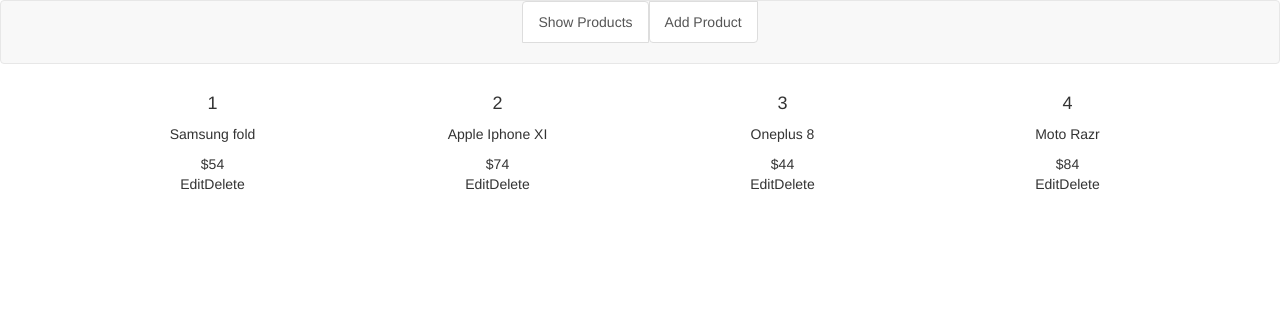
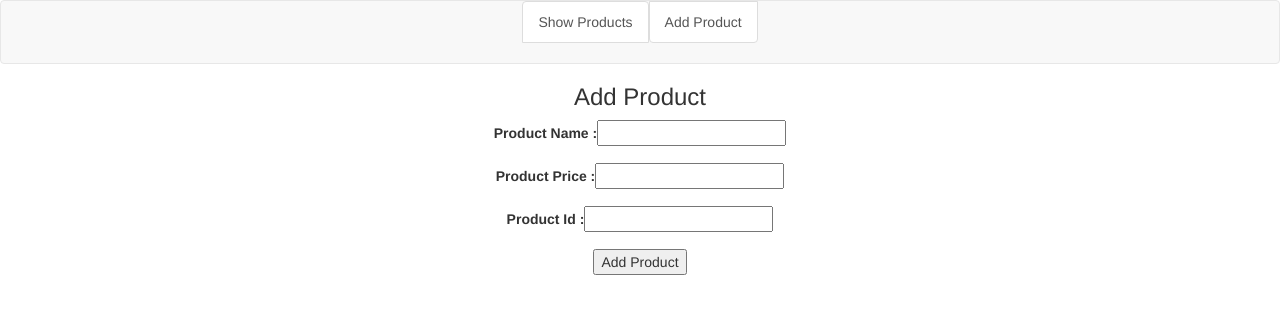
Before and after one commit to kunal-kashyap/React_Authorization, a React (Create React App) app: page /add-product in a window 1280 px wide. Shown: the top 314 px of the page. Built offline with nearby package versions, Linux system fonts and the light colour scheme; data requests are answered from the project's data file.

Commit message:
Add, delete, fetch and delete products

```diff
--- a/products.json
+++ b/products.json
@@ -1,24 +1,19 @@
 {
   "products": [
     {
-      "id": 1,
-      "name": "Samsung fold",
-      "price": "$54"
+      "id": 4,
+      "name": "Moto Razr",
+      "price": "85"
     },
     {
-      "id": 2,
-      "name": "Apple Iphone XI",
-      "price": "$74"
+      "name": "Redmi Note 7",
+      "price": "30",
+      "id": "5"
     },
     {
-      "id": 3,
-      "name": "Oneplus 8",
-      "price": "$44"
-    },
-    {
-      "id": 4,
-      "name": "Moto Razr",
-      "price": "$84"
+      "name": "Apple Iphone XI",
+      "price": "46",
+      "id": "IUY70j"
     }
   ]
 }
--- a/src/App.js
+++ b/src/App.js
@@ -1,5 +1,5 @@
 import React from 'react';
-import Header from './Components/common';
+import Header from './Components/common/Header';
 
 import './App.css';
 
--- /dev/null
+++ b/src/Components/AddProduct/index.js
@@ -0,0 +1,56 @@
+import React, { Component } from 'react'
+import axios from '../../axios'
+
+import Input from '../common/Input'
+import Button from '../common/Button'
+
+
+class AddProduct extends Component {
+
+    state = {
+        productName: null,
+        productPrice: null,
+        productId: null,
+    }
+
+    saveForm = () => {
+        const {productName, productPrice, productId} = this.state;
+
+        let params = {
+            name: productName,
+            price: productPrice,
+            id: productId
+        }
+
+        axios.post(`/products`, params)
+             .then((resp) => {
+                    if(resp.status === 201) {
+                        alert('Product Added Succesfully!')
+                        this.props.history.push('/')
+                    }
+             })
+             .catch(err => console.log("Error Occurred", err))
+    }
+
+    changeHandler = (name, value) => {
+        this.setState({[name]: value})
+    }
+
+    render() {
+        let {productName, productPrice, productId} = this.state;
+        return(
+            <form className="form">
+                    <h3>Add Product</h3>
+                    <div className="form-block">
+                        <Input type="text" name="productName" value={productName} label="Product Name" changeHandler={this.changeHandler} />
+                        <Input type="text" name="productPrice" value={productPrice} label="Product Price" changeHandler={this.changeHandler} />
+                        <Input type="text" name="productId" value={productId} label="Product Id" changeHandler={this.changeHandler} />
+
+                        <Button type="button" clickHandler={this.saveForm} value="Add Product"/>
+                    </div>
+                </form>
+        )
+    }
+}
+
+export default AddProduct
--- a/src/Components/ShowProducts/Product/index.js
+++ b/src/Components/ShowProducts/Product/index.js
@@ -2,13 +2,13 @@
 
 const Product = (props) => {
     return (
-        <div className="col-md-3 product">
+        <div className="col-md-3 product card">
             <h4>{props.details.id}</h4>
             <p>{props.details.name}</p>
-            <div>{props.details.price}</div>
-            <div>
-                <span>Edit</span>
-                <span>Delete</span>
+            <div>${props.details.price}</div>
+            <div className="form-group">
+                <span className="btn btn-small btn-primary" onClick={() => props.editProductHandler(props.details.id)}>Edit</span>
+                <span className="btn btn-small btn-danger" onClick={() => props.deleteProductHandler(props.details.id)}>Delete</span>
             </div>
         </div>
     )
--- a/src/Components/ShowProducts/index.js
+++ b/src/Components/ShowProducts/index.js
@@ -19,11 +19,29 @@
     }
 
     loadhandler = () => {
-
         const {fetchProducts} = this.props;
         axios.get('/products')
              .then((resp) => {
                  resp.status === 200 && fetchProducts(get(resp,'data',[]))
+             })
+             .catch(err => console.log("Error Occurred", err))
+    }
+
+    editProductHandler = (productId) => {
+        const {productsList} = this.props;
+
+        let productDetail = productsList.find((item) => item.id === productId)
+
+        this.props.history.push('/edit-product', {productDetail})
+    }
+
+    deleteProductHandler = (productId) => {
+        axios.delete(`/products/${productId}`)
+             .then((resp) => {
+                    if(resp.status === 200) {
+                        alert('Product deleted succesfully!')
+                        this.props.history.push('/')
+                    }
              })
              .catch(err => console.log("Error Occurred", err))
     }
@@ -33,7 +51,7 @@
 
         let Products = !isEmpty(productsList) && productsList.map((product) => {
             return (
-                <Product details={product} />
+                <Product key={product.id} details={product} editProductHandler={this.editProductHandler} deleteProductHandler={this.deleteProductHandler} />
             )
         })
 
--- /dev/null
+++ b/src/Components/UpdateProduct/index.js
@@ -0,0 +1,64 @@
+import React, { Component } from 'react'
+import axios from '../../axios'
+
+import Input from '../common/Input'
+import Button from '../common/Button'
+import get from 'lodash/get'
+
+
+class EditProduct extends Component {
+
+    state = {
+        productName: undefined,
+        productPrice: undefined,
+        productId: undefined,
+    }
+
+    static getDerivedStateFromProps(nextProps, prevState) {
+        return {
+            productName: get(prevState,'productName', get(nextProps,'location.state.productDetail.name')),
+            productPrice: get(prevState,'productPrice', get(nextProps,'location.state.productDetail.price')),
+            productId: get(prevState,'productId', get(nextProps,'location.state.productDetail.id')),
+        }
+    }
+
+    saveForm = () => {
+        const {productName, productPrice, productId} = this.state;
+
+        let params = {
+            name: productName,
+            price: productPrice
+        }
+
+        axios.patch(`/products/${productId}`, params)
+             .then((resp) => {
+                    if(resp.status === 200) {
+                        alert('Update succesfull!')
+                        this.props.history.push('/')
+                    }
+             })
+             .catch(err => console.log("Error Occurred", err))
+    }
+
+    changeHandler = (name, value) => {
+        this.setState({[name]: value})
+    }
+
+    render() {
+        let {productName, productPrice} = this.state;
+        return(
+            <form className="form">
+                    <h3>Edit Product</h3>
+                    <div className="form-block">
+                        <Input type="text" name="productName" value={productName} label="Product Name" changeHandler={this.changeHandler} />
+
+                        <Input type="text" name="productPrice" value={productPrice} label="Product Price" changeHandler={this.changeHandler} />
+
+                        <Button type="button" clickHandler={this.saveForm} value="Save Product"/>
+                    </div>
+                </form>
+        )
+    }
+}
+
+export default EditProduct
--- /dev/null
+++ b/src/Components/common/Button/index.js
@@ -0,0 +1,15 @@
+import React from 'react'
+
+const Button = (props) => {
+
+    return (
+        <div className="form-group">
+            <button type={props.type} onClick={props.clickHandler}>
+                {props.value}
+            </button>
+        </div>
+    )
+
+}
+
+export default Button
--- a/src/Components/common/index.js
+++ b/src/Components/common/Header/index.js
@@ -1,8 +1,10 @@
 import React from 'react'
 import { Link, Switch, Route } from 'react-router-dom'
 
-import './Header/style.css'
-import ShowProduct from '../ShowProducts'
+import './style.css'
+import ShowProduct from '../../ShowProducts'
+import EditProduct from '../../UpdateProduct'
+import AddProduct from '../../AddProduct'
 
 const Header = (props) => {
     return (
@@ -15,10 +17,9 @@
             </nav>
 
             <Switch>
-                <Route path="/" component={ShowProduct}/>
-                <Route path="/" component={ShowProduct}/>
-                <Route path="/" component={ShowProduct}/>
-                <Route path="/" component={ShowProduct}/>
+                <Route path="/" exact component={ShowProduct}/>
+                <Route path="/edit-product" exact component={EditProduct}/>
+                <Route path="/add-product" exact component={AddProduct}/>
             </Switch>
         </div>
     )
--- /dev/null
+++ b/src/Components/common/Input/index.js
@@ -0,0 +1,18 @@
+import React from 'react'
+
+const Input = (props) => {
+
+    let changeHandler = (e) => {
+        props.changeHandler(e.target.name, e.target.value)
+    }
+
+    return (
+        <div className="form-group">
+            <label>{props.label} : </label>
+            <input type={props.type} name={props.name} value={props.value} onChange={(e) => changeHandler(e)} />
+        </div>
+    )
+
+}
+
+export default Input
```
